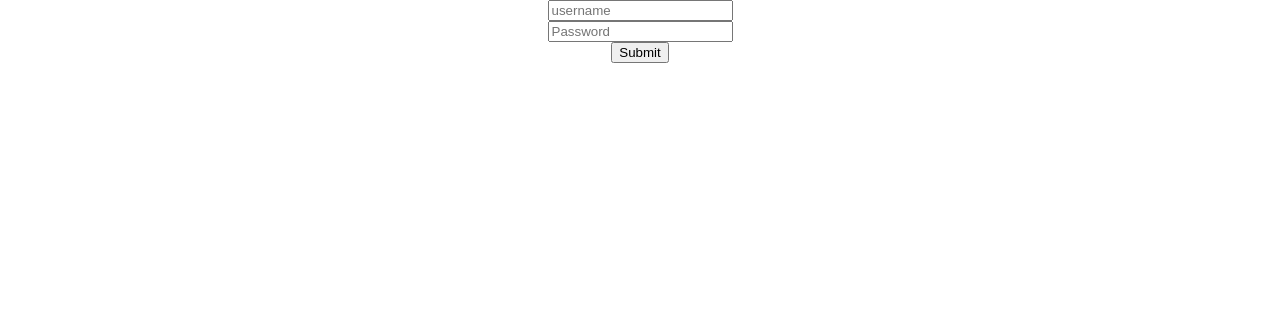
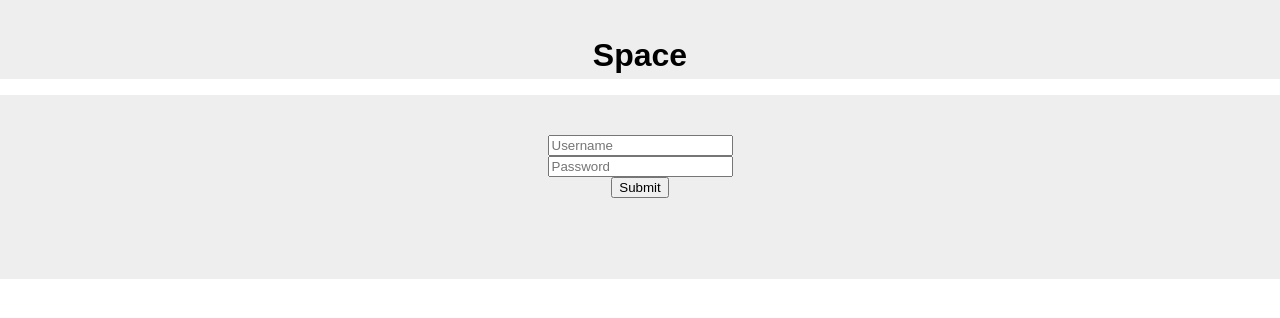
Before and after one commit to jathmel/Mod4-Project-Frontend-, a React (Create React App) app in the folder mod-4-frontend/: page / in a window 1280 px wide. Both pictures are taken after a click on the button "Login". Shown: the top 318 px of the page. Built offline with nearby package versions, Linux system fonts and the light colour scheme.

Commit message:
add login and signup and connect to api

```diff
--- a/mod-4-frontend/src/App.css
+++ b/mod-4-frontend/src/App.css
@@ -5,6 +5,21 @@
   background-size: cover
 
 
+}
+
+.container > div {
+  background: #eee;
+  padding: 1em;
+}
+
+.conatainer > div:nth-child(odd){
+  background: #ddd;
+}
+.container {
+  display: grid;
+  grid-template-rows: 30% 70%;
+  grid-row-gap: 1em;
+  border: black
 }
 
 .App-logo {
--- a/mod-4-frontend/src/App.js
+++ b/mod-4-frontend/src/App.js
@@ -4,7 +4,7 @@ import React, {
 import './App.css';
 import LandingPage from './components/LandingPage'
 import SpaceContainer from './components/SpaceContainer'
-import { createUser } from './adapters/Adapter'
+import { createUser, getUser } from './adapters/Adapter'
 
 
 
@@ -13,14 +13,28 @@ class App extends Component {
     currentUser: ''
   }
 
-  handleSubmit = (e, username, password, name) => {
+  handleLogIn = (e, username, password) => {
     e.preventDefault()
-    createUser(name, username, password)
+    getUser(username).then(data => {
+      this.setState({
+        currentUser: data
+      }, () => console.log(this.state.currentUser))
+    })
+  }
+
+  handleSignUp = (e, username, password, name) => {
+    e.preventDefault()
+    createUser(name, username, password).then(res => {
+      this.setState({
+        currentUser: res
+      }, () => console.log(this.state.currentUser))
+    })
   }
   render() {
     return (
-      <div className="App">
-        <LandingPage handleSubmit={this.handleSubmit}/>
+      <div className="App container">
+        <div><h1>Space</h1></div>
+        {this.state.currentUser ? <h1>Welcome {this.state.currentUser.name.toUpperCase()}</h1> : <LandingPage handleSignUp={this.handleSignUp} handleLogIn={this.handleLogIn}/>}
 
       </div>
     );
--- /dev/null
+++ b/mod-4-frontend/src/LandingPage.css
@@ -0,0 +1,5 @@
+.container {
+  display: grid;
+  grid-template-rows: 30% 70%;
+  grid-row-gap: 1em;
+}
--- /dev/null
+++ b/mod-4-frontend/src/LoginSignup.css
@@ -0,0 +1,18 @@
+.form-group {
+    position: relative;
+    padding-top: 1.5rem;
+}
+
+label {
+    position: absolute;
+    top: 0;
+    font-size: var(--font-size-small);
+    opacity: 1;
+    transform: translateY(0);
+    transition: all 0.2s ease-out;
+}
+
+input:placeholder-shown + label {
+    opacity: 0;
+    transform: translateY(1rem);
+}
--- a/mod-4-frontend/src/adapters/Adapter.js
+++ b/mod-4-frontend/src/adapters/Adapter.js
@@ -8,13 +8,13 @@ const createUser = (name, username, password) => {
     headers:{
       'Content-Type': 'application/json'
     },
-    body: JSON.stringify()
+    body: JSON.stringify({user: user})
   }
   return fetch(userURL, options).then(response => response.json())
 }
 
-const getUser = (username, password) => {
-  fetch(userURL).then(response => response.json())
+const getUser = (username) => {
+  return fetch(`http://localhost:4000/api/v1/users/${username}`).then(response => response.json()).then(data => data)
 
 }
 
--- a/mod-4-frontend/src/components/LandingPage.js
+++ b/mod-4-frontend/src/components/LandingPage.js
@@ -1,6 +1,7 @@
 import React, { Component } from 'react';
 import LogIn from './Log-In'
 import SignUp from './Sign-Up'
+import '../LandingPage.css'
 
 
 class LandingPage extends Component {
@@ -28,10 +29,10 @@ class LandingPage extends Component {
       })
     }
     logInForm = () => {
-      return <LogIn handleSubmit={this.props.handleSubmit} username={this.state.username} password={this.state.password} updateUsername={this.updateUsername} updatePassword={this.updatePassword}/>
+      return <LogIn handleLogIn={this.props.handleLogIn} username={this.state.username} password={this.state.password} updateUsername={this.updateUsername} updatePassword={this.updatePassword}/>
     }
     signUpForm = () => {
-      return <SignUp handleSubmit={this.props.handleSubmit} name={this.state.name} updateName={this.updateName} username={this.state.username} updateUsername={this.updateUsername} updatePassword={this.updatePassword} password={this.state.password}/>
+      return <SignUp handleSignUp={this.props.handleSignUp} name={this.state.name} updateName={this.updateName} username={this.state.username} updateUsername={this.updateUsername} updatePassword={this.updatePassword} password={this.state.password}/>
     }
 
   handleForm = (state) =>{
@@ -61,7 +62,7 @@ class LandingPage extends Component {
 
   render(){
     return(
-      <div>
+      <div className='container'>
         {this.renderForm()}
       </div>
     )
--- a/mod-4-frontend/src/components/Log-In.js
+++ b/mod-4-frontend/src/components/Log-In.js
@@ -1,10 +1,12 @@
 import React, { Components } from 'react'
+import '../LoginSignup.css';
 
 const LogIn = (props) => {
   console.log(props)
     return(
-      <form onSubmit={(e) => props.handleSubmit(e, props.username, props.password)}>
-        <input type="text" value={props.username} placeholder='username' onChange={props.updateUsername}/><br/>
+      <form className="form-group" onSubmit={(e) => props.handleLogIn(e, props.username, props.password)}>
+        <input id="dynamic-label-imput" type="text" value={props.username} placeholder='Username' onChange={props.updateUsername}/><br/>
+        <label for="dynamic-label-input"></label>
         <input type="password" value={props.password} placeholder='Password' onChange={props.updatePassword}/><br/>
         <input type="submit" value="Submit"/>
       </form>
--- a/mod-4-frontend/src/components/Sign-Up.js
+++ b/mod-4-frontend/src/components/Sign-Up.js
@@ -1,7 +1,7 @@
 import React from 'react'
 const SignUp = (props) => {
     return(
-      <form onSubmit={(e) => props.handleSubmit(e, props.username, props.password, props.name)}>
+      <form onSubmit={(e) => props.handleSignUp(e, props.username, props.password, props.name)}>
         <input type="txt" value={props.name} placeholder='Name' onChange={props.updateName}/><br/>
         <input type="txt" value={props.username}placeholder='Username' onChange={props.updateUsername}/><br/>
         <input type="password" value={props.password} placeholder='Password' onChange={props.updatePassword}/><br/>
```
